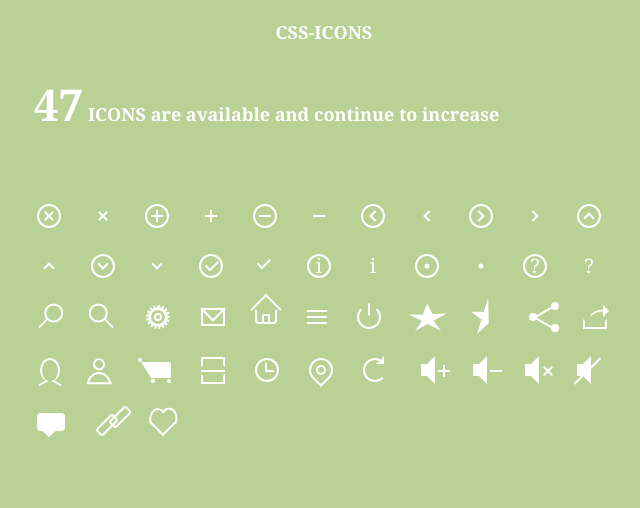
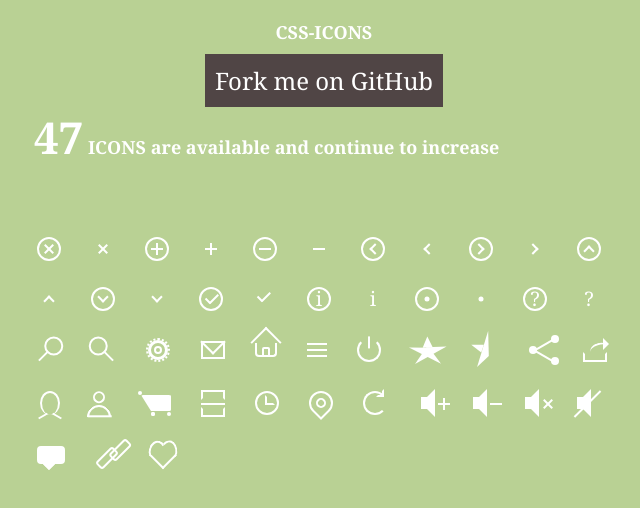
Before and after one commit to kliuj/css-icons, a plain HTML site: page index.html in a window 1280 px wide. Shown: the whole page, without its empty margins (316-956 px from the left). Drawn offline with Linux system fonts and the light colour scheme.

Commit message:
add github page

```diff
--- a/icons.css
+++ b/icons.css
@@ -672,9 +672,9 @@ background-color: transparent;
 border: 2px solid #fff;
 border-right-color: transparent;
 border-top-color: transparent;
-transform: translate(49%,-3%) rotate(-145deg);
--webkit-transform: translate(49%,-3%) rotate(-145deg);
--ms-transform: translate(49%,-3%) rotate(-145deg);
+transform: translate(49%,-4%) rotate(-143deg);
+-webkit-transform: translate(49%,-4%) rotate(-143deg);
+-ms-transform: translate(49%,-4%) rotate(-143deg);
 }
 .css-icon-heart:after{
   width: 20px;
@@ -684,7 +684,7 @@ transform: translate(49%,-3%) rotate(-145deg);
   border: 2px solid #fff;
   border-right-color: transparent;
   border-top-color: transparent;
-  transform: translate(-16%,-43%) rotate(152deg);
-  -webkit-transform: translate(-16%,-43%) rotate(152deg);
-  -ms-transform:translate(-16%,-43%) rotate(152deg);
+  transform: translate(-16%,-47%) rotate(152deg);
+  -webkit-transform: translate(-16%,-47%) rotate(152deg);
+  -ms-transform:translate(-16%,-47%) rotate(152deg);
 }
--- a/index.css
+++ b/index.css
@@ -48,3 +48,11 @@ body{
   padding: 10px;
   background-color: #504545
 }
+.github{
+  font-size: 24px;
+  font-family: georgia;
+  padding: 10px;
+  background-color: #504545;
+  text-decoration: none;
+  color:#fff
+}
--- a/index.html
+++ b/index.html
@@ -11,6 +11,9 @@
 </head>
 <body>
   <div class="title">CSS-ICONS</div>
+  <div style="text-align:center">
+    <a href="https://github.com/kliuj/css-icons" target="_blank" class="github">Fork me on GitHub </a>
+  </div>
   <div class="content">
     <p class="all"><span id="total"></span> ICONS are available and continue to increase</p>
     <div style="height:47px">
```
